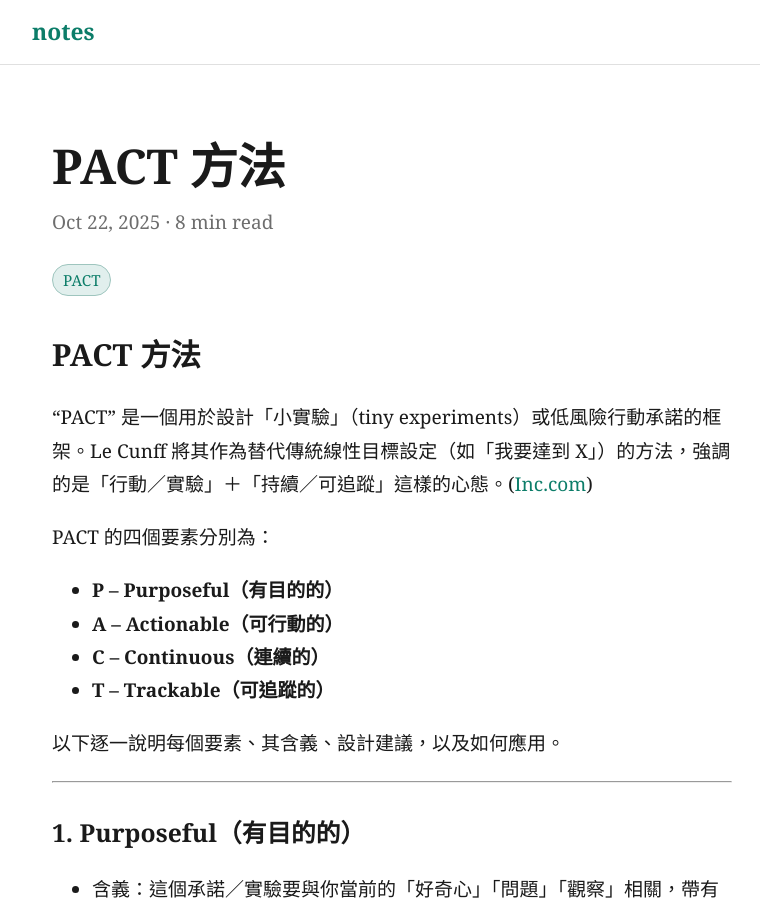
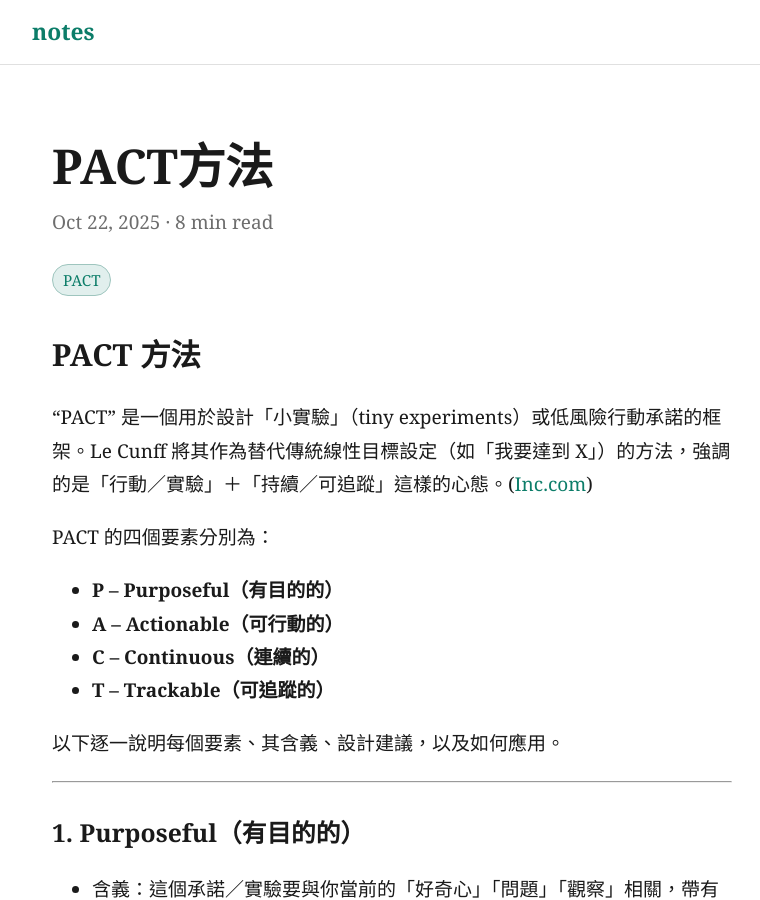
Before and after one commit to linjose/notes, a Jekyll site: the page built from _posts/2025-10-22-PACT.md, in a window 1280 px wide and 900 px high. Shown: the whole window, without its empty margins (248-1008 px from the left). Built offline with Jekyll 4.4.1, drawn with Linux system fonts in a browser that asks for light colours.

```diff
--- a/_posts/2025-10-22-PACT.md
+++ b/_posts/2025-10-22-PACT.md
@@ -1,6 +1,6 @@
 ---
 layout: post
-title: PACT 方法
+title: PACT方法
 date: 2025-10-22
 reading_time: 8 min read
 tags: [PACT]
```
